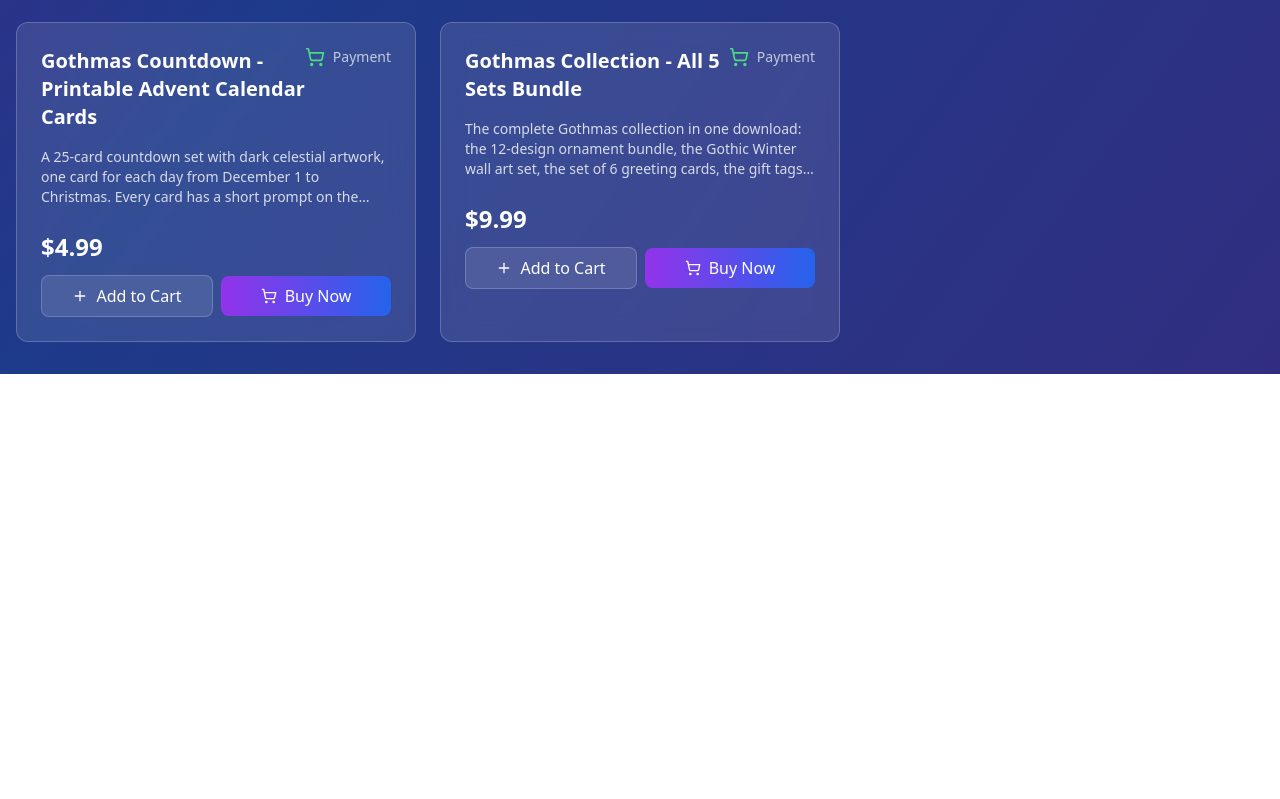
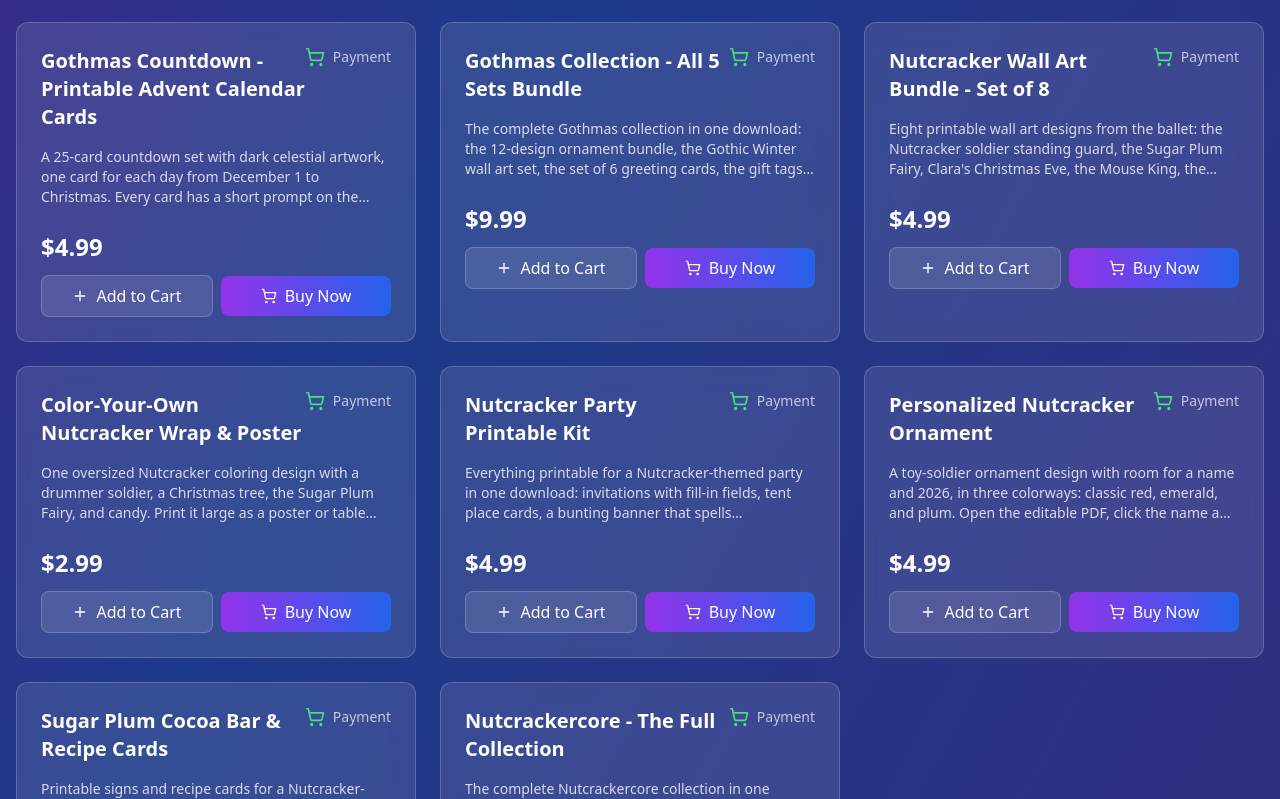
Before and after one commit to JULDDLLC/ChristmasFun.store, a React (Vite) app: page /products in a window 1280 px wide. Shown: the part 1441-2240 px from the top of the page. Before the commit the page ends 1815 px from the top, so only its background shows below. Built offline with nearby package versions, Linux system fonts and the light colour scheme; no server answers.

Commit message:
Add Nutcrackercore products to catalog

```diff
--- a/src/stripe-config.ts
+++ b/src/stripe-config.ts
@@ -133,6 +133,66 @@ export const STRIPE_PRODUCTS: StripeProduct[] = [
     currency: 'usd',
     mode: 'payment',
   },
+  {
+    id: 'prod_VQevsTEug9hXfM',
+    priceId: 'price_1UPnc7Bsr66TjEhQWXtfdtIA',
+    name: 'Nutcracker Wall Art Bundle - Set of 8',
+    description:
+      'Eight printable wall art designs from the ballet: the Nutcracker soldier standing guard, the Sugar Plum Fairy, Clara\'s Christmas Eve, the Mouse King, the Land of Sweets, and more. Jewel tones with gold details. Print-ready PDF and JPG files sized for 5x7, 8x10, and 11x14 frames. Instant download.',
+    price: 4.99,
+    currency: 'usd',
+    mode: 'payment',
+  },
+  {
+    id: 'prod_VQewc5R0iXX4yT',
+    priceId: 'price_1UPnc9Bsr66TjEhQ6PU6D7o1',
+    name: 'Color-Your-Own Nutcracker Wrap & Poster',
+    description:
+      'One oversized Nutcracker coloring design with a drummer soldier, a Christmas tree, the Sugar Plum Fairy, and candy. Print it large as a poster or table cover for kids to color, or use the tiled pages as gift wrap. Print-ready PDF at poster, letter, and wrap scales, plus the design as a PNG file. Instant download.',
+    price: 2.99,
+    currency: 'usd',
+    mode: 'payment',
+  },
+  {
+    id: 'prod_VQewfGZefTpUHt',
+    priceId: 'price_1UPncCBsr66TjEhQUmAoiOba',
+    name: 'Nutcracker Party Printable Kit',
+    description:
+      'Everything printable for a Nutcracker-themed party in one download: invitations with fill-in fields, tent place cards, a bunting banner that spells NUTCRACKER, food and drink labels, and thank-you cards. Jewel tones and gold throughout, with the Nutcracker soldier and Sugar Plum Fairy as the main figures. Print-ready PDFs. Instant download.',
+    price: 4.99,
+    currency: 'usd',
+    mode: 'payment',
+  },
+  {
+    id: 'prod_VQewF9ohOCWF6B',
+    priceId: 'price_1UPncEBsr66TjEhQrF2AJXBG',
+    name: 'Personalized Nutcracker Ornament',
+    description:
+      'A toy-soldier ornament design with room for a name and 2026, in three colorways: classic red, emerald, and plum. Open the editable PDF, click the name and year fields, type yours in, and print - no extra software needed. Print-ready PDF and PNG files included. Instant download.',
+    price: 4.99,
+    currency: 'usd',
+    mode: 'payment',
+  },
+  {
+    id: 'prod_VQew8nMhWptClD',
+    priceId: 'price_1UPncHBsr66TjEhQLNju2iU7',
+    name: 'Sugar Plum Cocoa Bar & Recipe Cards',
+    description:
+      'Printable signs and recipe cards for a Nutcracker-themed hot cocoa bar: an 8.5x11 cocoa bar sign, topping labels, and recipe cards for classic cocoa, peppermint cocoa, and spiced cocoa. Plum, cream, and gold design. Print-ready PDFs. Instant download.',
+    price: 3.99,
+    currency: 'usd',
+    mode: 'payment',
+  },
+  {
+    id: 'prod_VQewQIJ6vlokE3',
+    priceId: 'price_1UPncJBsr66TjEhQVrePkRnV',
+    name: 'Nutcrackercore - The Full Collection',
+    description:
+      'The complete Nutcrackercore collection in one download: the 8-print wall art bundle, the color-your-own wrap and poster, the party printable kit, the personalized ornament, and the Sugar Plum cocoa bar set. Instant download.',
+    price: 9.99,
+    currency: 'usd',
+    mode: 'payment',
+  },
 ];
 
 export const getProductById = (id: string): StripeProduct | undefined => {
```
